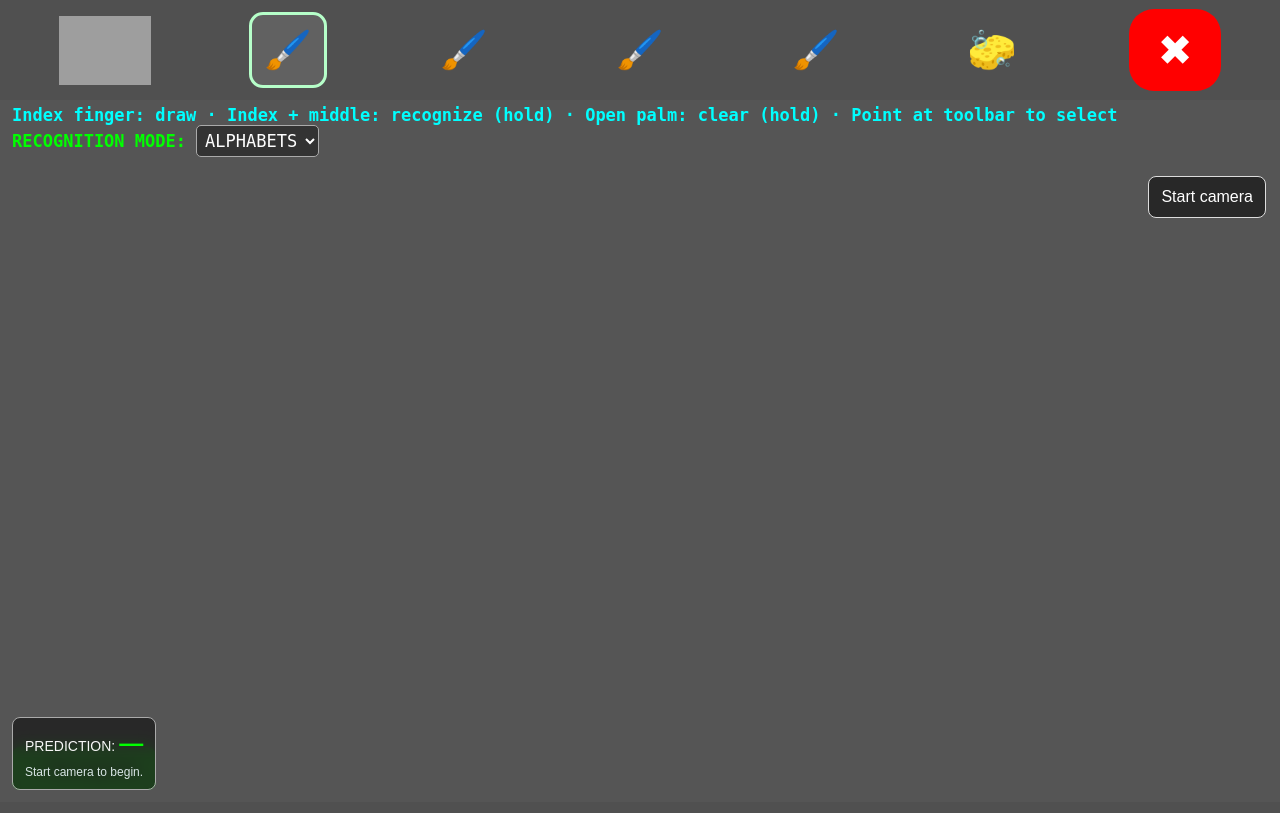
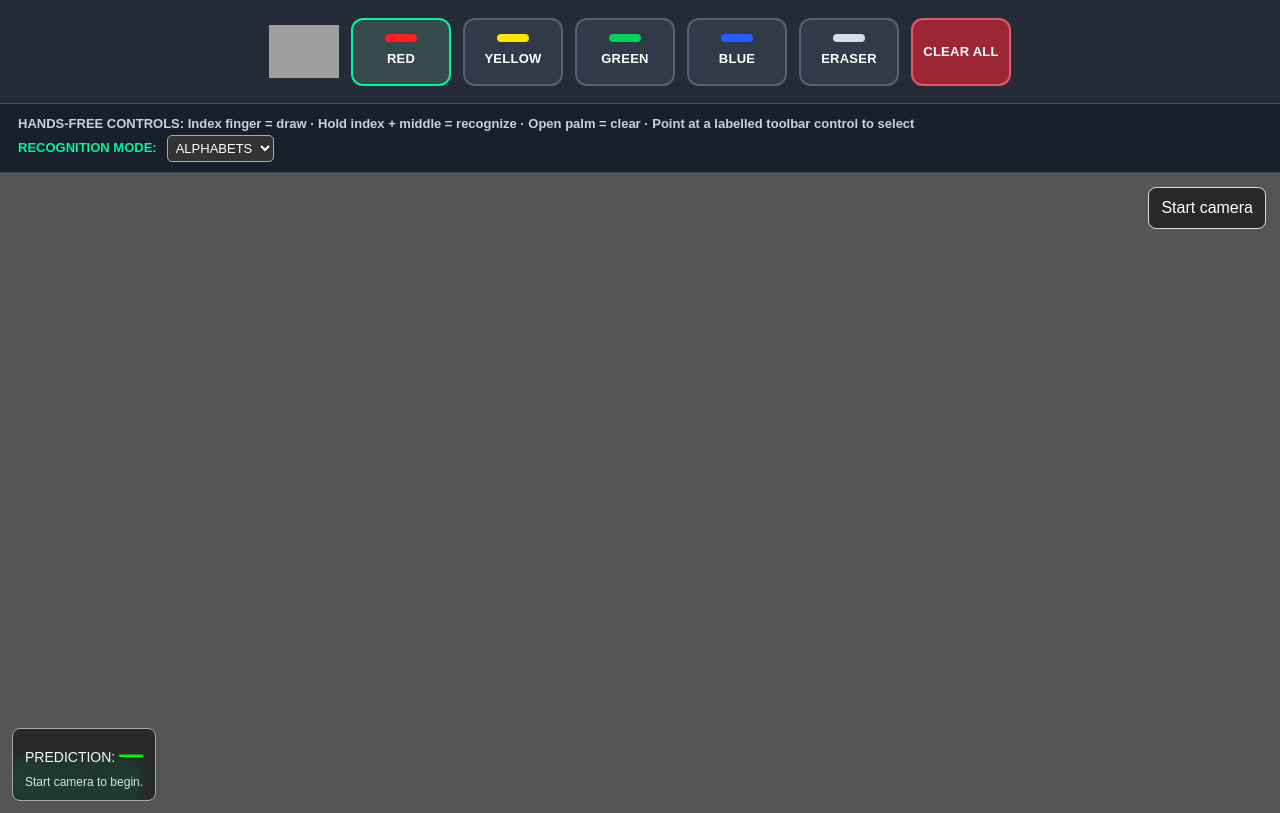
Before and after one commit to tharuni2503/Free-Hand-Air-Writing-and-Character-Recognition, a Flask app: page / in a window 1280 px wide. Before the commit the page ends 790 px from the top, so only its background shows below. Run offline with Flask 3, Linux system fonts and the light colour scheme; some libraries are stand-ins or nearby versions; grey boxes are pictures that could not be loaded.

Commit message:
Polish interface with text-labelled color tools and emoji-free hands-free toolbar

```diff
--- a/templates/index.html
+++ b/templates/index.html
@@ -6,34 +6,34 @@
 <style>
 :root{--accent:#00f5a0;--dark:#242424}
 *{box-sizing:border-box}body{margin:0;background:#202020;color:#f7f7f7;font-family:Arial,sans-serif}
-.topbar{height:100px;background:#505050;display:flex;align-items:center;justify-content:space-around;gap:12px;padding:8px 16px}
-.logo{width:92px;height:82px;object-fit:contain}.tool{height:76px;min-width:78px;border:3px solid transparent;border-radius:14px;background:transparent;color:white;font-size:38px;display:flex;align-items:center;justify-content:center;cursor:pointer}
-.tool.active{border-color:#b6ffc9;background:#ffffff18}.tool.erase{font-size:40px}.tool.clear{background:#f00;border-radius:25px;font-size:42px;width:92px;height:82px}
-.instructions{background:#555;color:#00ffff;font: bold 17px monospace;padding:5px 12px}.mode-status{color:#00ff00}
+.topbar{min-height:104px;background:#252c38;border-bottom:1px solid #465164;display:flex;align-items:center;justify-content:center;gap:12px;padding:12px 18px;flex-wrap:wrap}
+.logo{width:70px;height:66px;object-fit:contain}.tool{height:68px;min-width:100px;border:2px solid #566174;border-radius:12px;background:#303a49;color:white;font-size:14px;font-weight:700;display:flex;flex-direction:column;gap:7px;align-items:center;justify-content:center;cursor:pointer}.swatch{display:block;width:32px;height:8px;border-radius:8px;background:var(--swatch)}.tool-label{font-size:13px;letter-spacing:.02em}
+.tool.active{border-color:#00f5a0;background:#354a4b}.tool.erase{font-size:14px}.tool.clear{background:#9d2634;border-color:#e35a6a;border-radius:12px;font-size:14px;width:100px;height:68px}
+.instructions{background:#18202c;color:#c5d2e4;font:600 13px/1.6 Arial,sans-serif;padding:10px 18px;border-bottom:1px solid #3b4657}.mode-status{color:#00f5a0}
 .workspace{position:relative;width:100%;height:calc(100vh - 160px);min-height:440px;background:#777;overflow:hidden}
 #camera{position:absolute;inset:0;width:100%;height:100%;object-fit:cover;transform:scaleX(-1);background:#555}
 #drawCanvas{position:absolute;inset:0;width:100%;height:100%;touch-action:none}
 #cameraBtn{position:absolute;right:14px;top:14px;z-index:5;background:#222d;color:#fff;border:1px solid #ddd;border-radius:8px;padding:8px 12px}
 #resultPanel{position:absolute;left:12px;bottom:12px;z-index:5;background:#222d;border:1px solid #aaa;border-radius:8px;padding:8px 12px;font-size:14px}
-#result{color:#00ff00;font-weight:bold;font-size:24px}#mode{background:#333;color:white;border:1px solid #aaa;border-radius:5px;padding:4px}.tool.gesture-hover{outline:4px solid #00ff99;background:#ffffff30;box-shadow:0 0 18px #00ff99}.tool{transition:background .15s,box-shadow .15s,outline .15s}.mode-status{display:flex;align-items:center;gap:10px;flex-wrap:wrap}#resultPanel{max-width:min(460px,calc(100% - 24px));backdrop-filter:blur(8px);line-height:1.45}#status{font-size:12px;color:#d8e5e5;margin-top:3px}
-@media(max-width:650px){.topbar{height:78px;padding:4px;gap:3px}.logo{width:45px;height:48px}.tool{min-width:42px;height:52px;font-size:25px}.tool.clear{width:54px;height:52px;font-size:28px}.workspace{height:calc(100vh - 138px)}.instructions{font-size:12px}}
+#result{color:#00ff00;font-weight:bold;font-size:24px}#mode{background:#333;color:white;border:1px solid #aaa;border-radius:5px;padding:4px}.tool.gesture-hover{outline:3px solid #00f5a0;background:#40505c;box-shadow:0 0 18px #00f5a077}.tool{transition:background .15s,box-shadow .15s,outline .15s}.mode-status{display:flex;align-items:center;gap:10px;flex-wrap:wrap}#resultPanel{max-width:min(460px,calc(100% - 24px));backdrop-filter:blur(8px);line-height:1.45}#status{font-size:12px;color:#d8e5e5;margin-top:3px}
+@media(max-width:650px){.topbar{padding:8px;gap:6px}.logo{width:38px;height:42px}.tool{min-width:72px;height:58px;font-size:12px}.swatch{width:24px}.tool.clear{width:72px;height:58px;font-size:12px}.workspace{height:calc(100vh - 210px)}.instructions{font-size:11px;padding:8px}}
 </style></head><body>
 <header class="topbar">
 <img class="logo" src="{{ url_for('static', filename='img/logo.png') }}" alt="Project logo" onerror="this.style.display='none'">
-<button class="tool active" data-color="#ff2020" title="Red pen" aria-label="Red pen">🖌️</button>
-<button class="tool" data-color="#ffe600" title="Yellow pen" aria-label="Yellow pen">🖌️</button>
-<button class="tool" data-color="#00d45a" title="Green pen" aria-label="Green pen">🖌️</button>
-<button class="tool" data-color="#265dff" title="Blue pen" aria-label="Blue pen">🖌️</button>
-<button class="tool erase" id="eraserBtn" title="Eraser" aria-label="Eraser">🧽</button>
-<button class="tool clear" id="clearOverlayBtn" title="Clear canvas" aria-label="Clear canvas">✖</button>
+<button class="tool active" data-color="#ff2020" title="Select red pen" aria-label="Red pen"><span class="swatch" style="--swatch:#ff2020"></span><span class="tool-label">RED</span></button>
+<button class="tool" data-color="#ffe600" title="Select yellow pen" aria-label="Yellow pen"><span class="swatch" style="--swatch:#ffe600"></span><span class="tool-label">YELLOW</span></button>
+<button class="tool" data-color="#00d45a" title="Select green pen" aria-label="Green pen"><span class="swatch" style="--swatch:#00d45a"></span><span class="tool-label">GREEN</span></button>
+<button class="tool" data-color="#265dff" title="Select blue pen" aria-label="Blue pen"><span class="swatch" style="--swatch:#265dff"></span><span class="tool-label">BLUE</span></button>
+<button class="tool erase" id="eraserBtn" title="Select eraser" aria-label="Eraser"><span class="swatch" style="--swatch:#d5dce6"></span><span class="tool-label">ERASER</span></button>
+<button class="tool clear" id="clearOverlayBtn" title="Clear canvas" aria-label="Clear canvas"><span class="tool-label">CLEAR ALL</span></button>
 </header>
-<div class="instructions">Index finger: draw · Index + middle: recognize (hold) · Open palm: clear (hold) · Point at toolbar to select
+<div class="instructions">HANDS-FREE CONTROLS: Index finger = draw · Hold index + middle = recognize · Open palm = clear · Point at a labelled toolbar control to select
 <div class="mode-status">RECOGNITION MODE: <select id="mode"><option value="alphabet">ALPHABETS</option><option value="number">DIGITS</option></select></div></div>
 <main class="workspace" id="workspace">
 <video id="camera" autoplay playsinline muted></video>
 <canvas id="drawCanvas" width="1280" height="720" aria-label="Air writing canvas"></canvas>
 <button id="cameraBtn">Start camera</button>
-<button class="tool" id="recognizeOverlayBtn" style="position:absolute;z-index:5;left:12px;bottom:12px;background:#00ff00;color:#111;border-radius:10px;padding:5px 14px;font-size:18px;font-weight:bold;width:auto;height:44px">✓ Recognize</button>
+<button class="tool" id="recognizeOverlayBtn" style="position:absolute;z-index:5;left:12px;bottom:12px;background:#00f5a0;color:#102019;border-radius:10px;padding:5px 14px;font-size:14px;font-weight:bold;width:auto;height:44px;min-width:130px">RECOGNIZE</button>
 <div id="resultPanel">PREDICTION: <span id="result">—</span> <span id="confidence"></span><div id="status">Start camera to begin.</div></div>
 </main>
 <script src="https://cdn.jsdelivr.net/npm/@mediapipe/hands/hands.js"></script>
```
